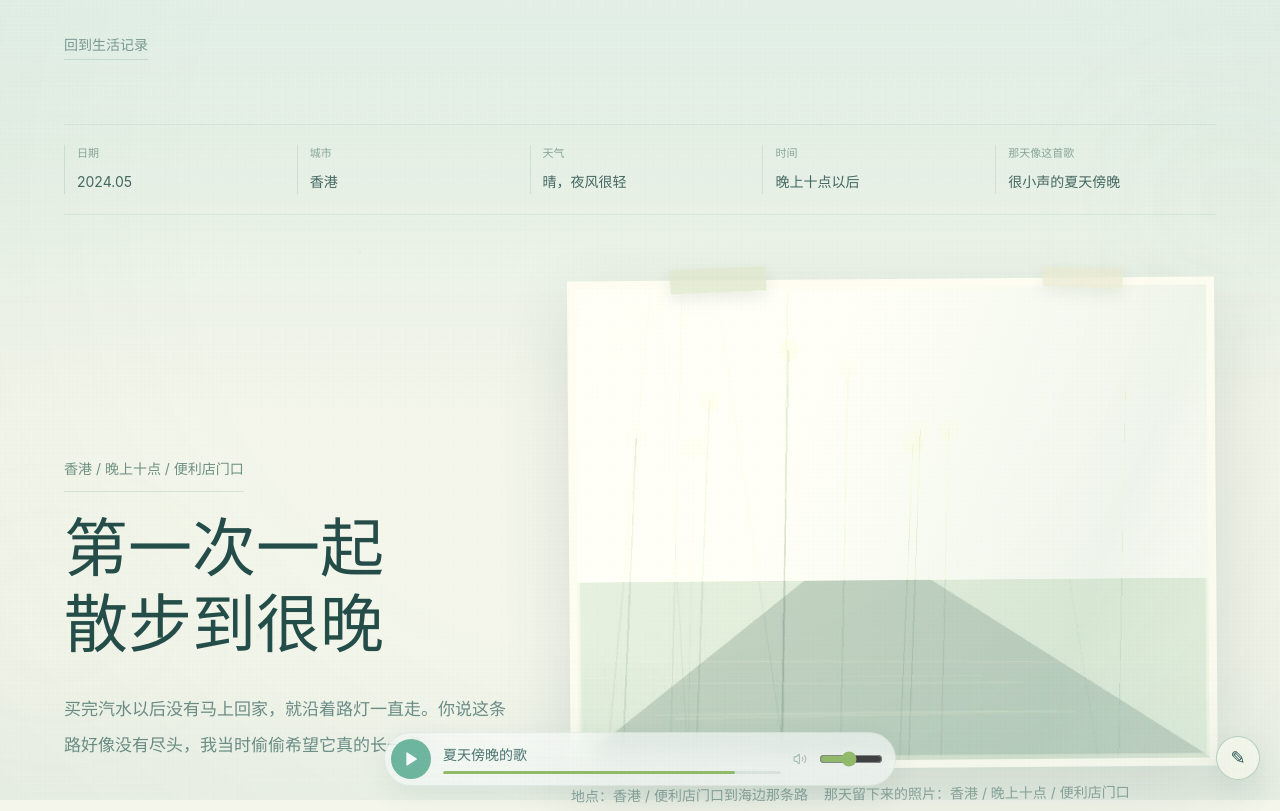
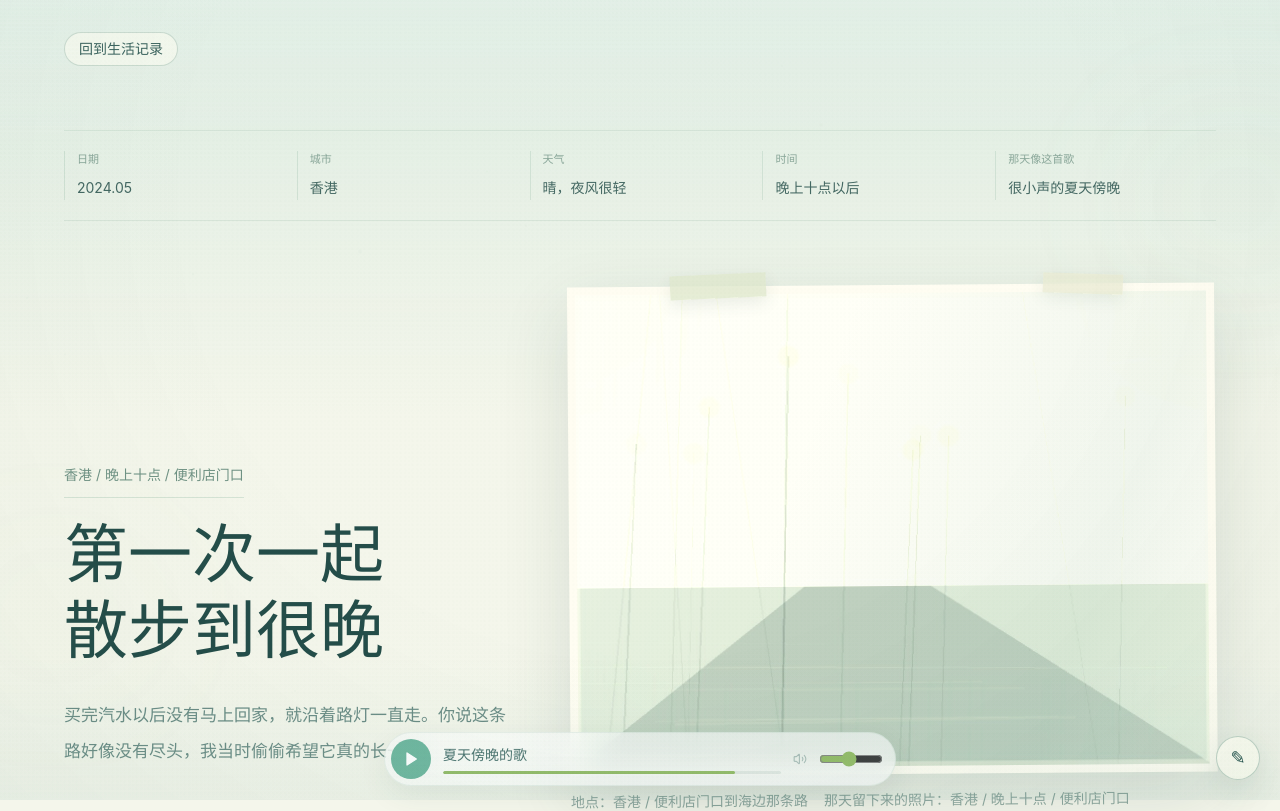
Before and after one commit to lyuxin0205-jpg/personal-love-site, a Next.js app: page /story/late-night-walk in a window 1280 px wide. Shown: the top 811 px of the page. Built offline with nearby package versions, Linux system fonts and the light colour scheme; no server answers; the database is empty.

Commit message:
fix: improve story detail back link visibility

```diff
--- a/components/story-detail-view.tsx
+++ b/components/story-detail-view.tsx
@@ -38,7 +38,10 @@ export function StoryDetailView({ slug }: { slug: string }) {
       <AmbientLayers />
       <motion.div style={{ y: airY }} className="pointer-events-none absolute inset-x-0 top-0 h-[72vh] bg-[linear-gradient(180deg,rgba(178,218,210,.34),rgba(245,247,237,0)_72%)]" />
       <motion.div initial={{ opacity: 0, y: 18, filter: "blur(8px)" }} animate={{ opacity: 1, y: 0, filter: "blur(0px)" }} transition={{ duration: 1.05, ease: [0.22, 1, 0.36, 1] }} className="relative z-10 mx-auto max-w-6xl">
-        <Link href="/#story" className="inline-flex border-b border-[#8fb5a3]/40 pb-1 text-sm text-[#315f5a]/68 transition duration-700 hover:border-[#315f5a]/50 hover:text-[#244d49]">
+        <Link
+          href="/#story"
+          className="inline-flex rounded-full border border-[#4e8173]/28 bg-[#fffdf1]/54 px-3.5 py-1.5 text-sm font-medium text-[#214f49] transition duration-500 ease-out hover:-translate-y-0.5 hover:border-[#315f5a]/42 hover:bg-[#eef5dc]/72 hover:text-[#173f3a] active:translate-y-0 active:scale-[0.98]"
+        >
           {siteText.storyDetail.backLabel}
         </Link>
 
```
